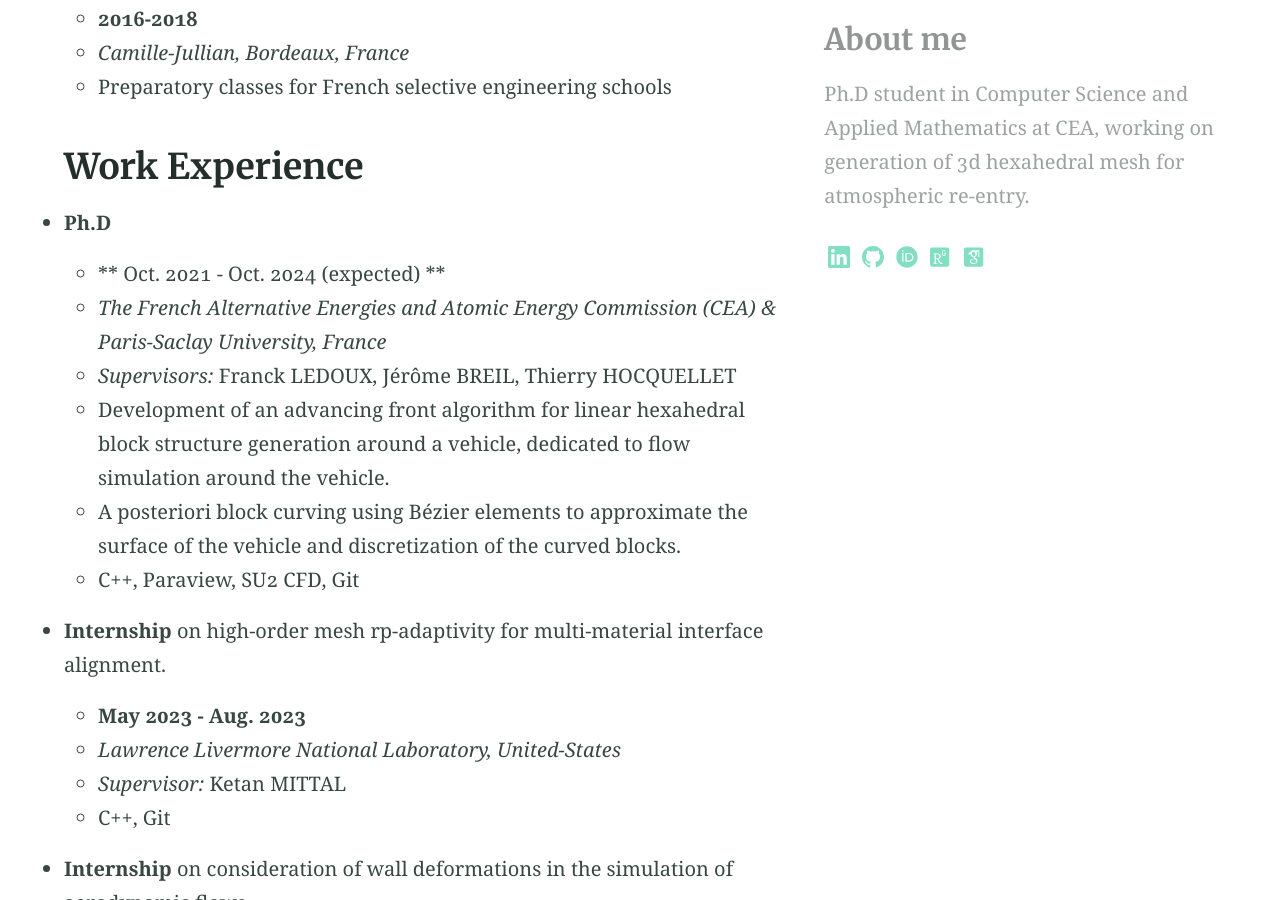
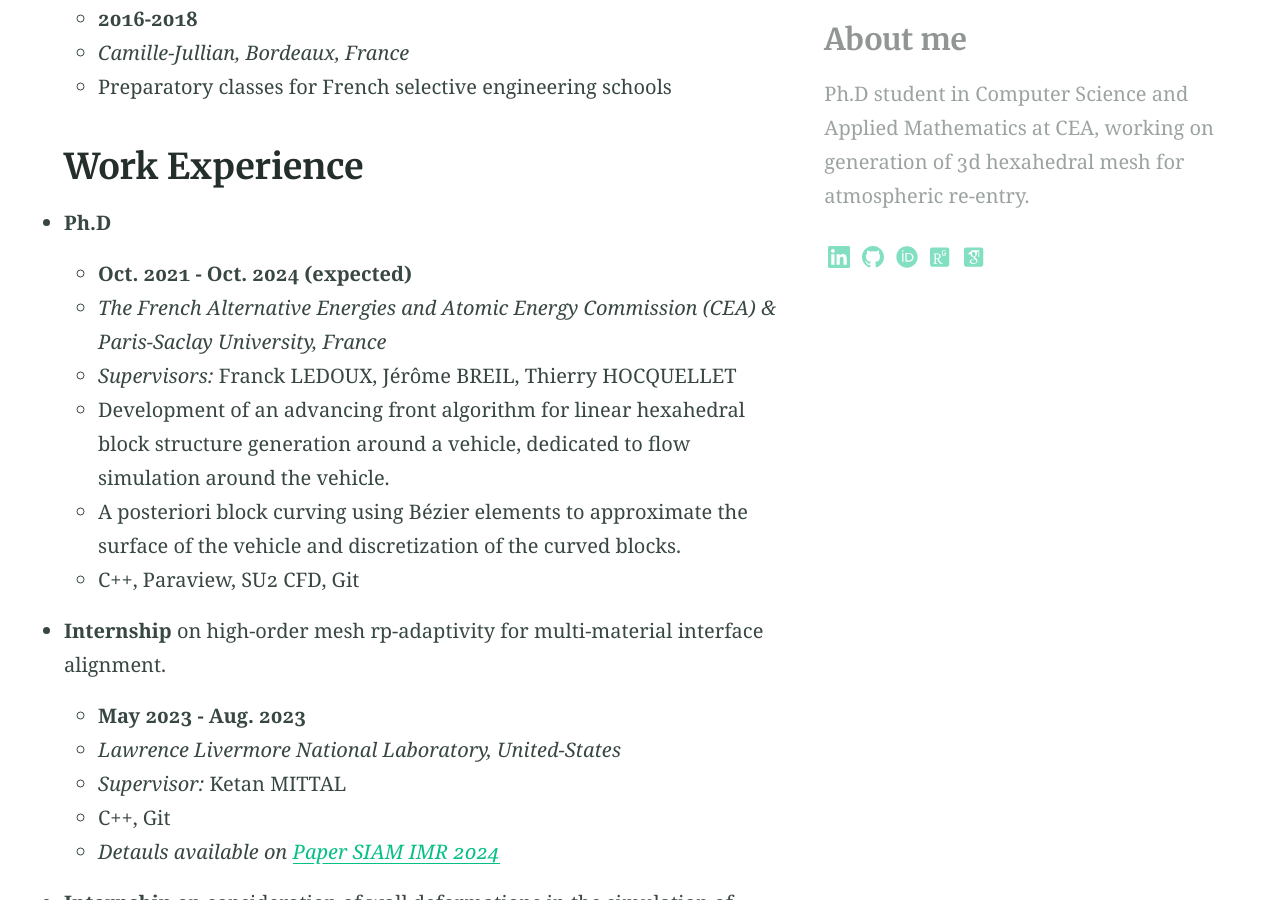
Before and after one commit to claireroche/claireroche.github.io, a Jekyll site: the page built from cv.md, in a window 1280 px wide and 900 px high, scrolled down 1376 px. Built offline with Jekyll 4.4.1, drawn with Linux system fonts in a browser that asks for light colours; a style sheet for code colours, icons or effects is not loaded; some of the changed text lies outside the part shown.

Commit message:
update cv

```diff
--- a/cv.md
+++ b/cv.md
@@ -41,7 +41,7 @@ aside: true
 ## Work Experience
 
 * **Ph.D**
-  * ** Oct. 2021 - Oct. 2024 (expected) **
+  * **Oct. 2021 - Oct. 2024 (expected)**
   * _The French Alternative Energies and Atomic Energy Commission (CEA) & Paris-Saclay University, France_
   * _Supervisors:_ Franck LEDOUX, Jérôme BREIL, Thierry HOCQUELLET
   * Development of an advancing front algorithm for linear hexahedral block structure generation around a vehicle, dedicated to flow simulation around the vehicle.
@@ -54,6 +54,7 @@ aside: true
   * _Lawrence Livermore National Laboratory, United-States_
   * _Supervisor:_ Ketan MITTAL
   * C++, Git
+  * _Detauls available on [Paper SIAM IMR 2024](https://claireroche.github.io/paper/2024/03/07/paper-imr/)_
 
 
 * **Internship** on consideration of wall deformations in the simulation of aerodynamic flows.
@@ -70,6 +71,7 @@ aside: true
 
 * Mittal K, Dobrev V.A., Knupp P, Kolev T, Roche C, Tomov V.Z. [Mixed-Order Meshing using rp-adaptivity for Surface Alignment with Implicit Geometries](https://claireroche.github.io/paper/2024/03/07/paper-imr/). In _SIAM International Meshing Roundtable Workshop 2024 (SIAM IMR 2024)_. March 2024, Baltimore, Maryland, United-States.
 
+
 * Roche C, Breil J, Hocquellet T, Ledoux F. [Block-structured quad meshing for supersonic flow simulations](https://claireroche.github.io/paper/2023/03/08/paper-imr/). In _SIAM International Meshing Roundtable Workshop 2023 (SIAM IMR 2023)_. March 2023, Amsterdam, Netherlands.
 
 
@@ -79,7 +81,7 @@ aside: true
 
 ## Talks
 
-** Apr. 3 - 5, 2024**
+**Apr. 3 - 5, 2024**
 Journées des Doctorants de la DAM. _Avrainville, France_
 
 **Mar. 5 - 8, 2024**
```
